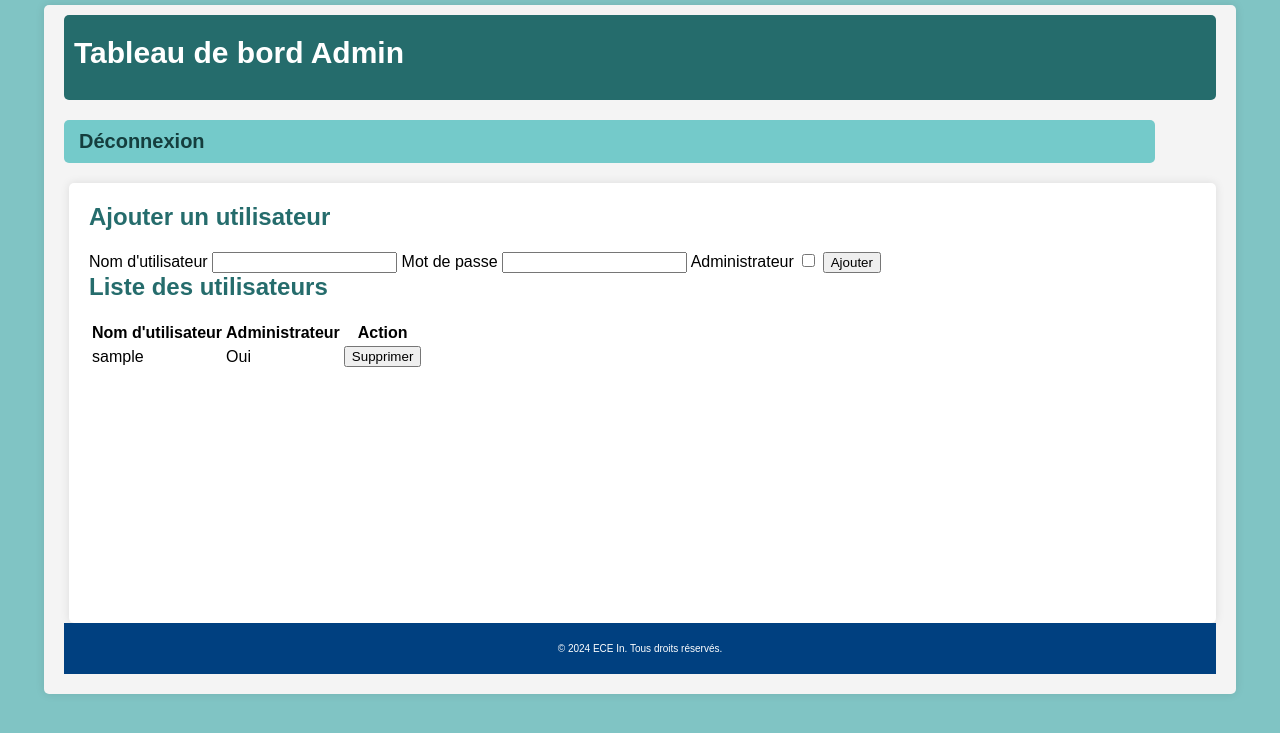
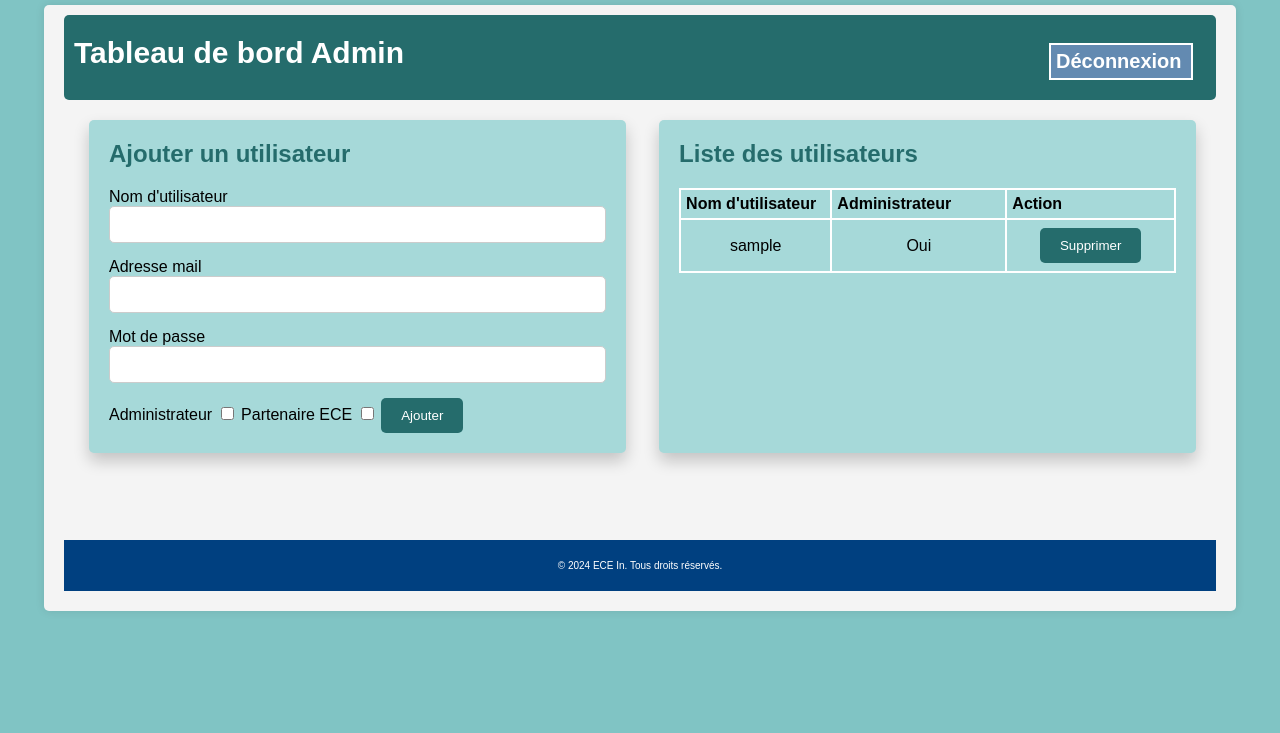
Before and after one commit to Miguelfr1/ECE_in, a PHP site: page /admin_dashboard.php in a window 1280 px wide. Shown: the top 733 px of the page. Run offline with PHP 8.4, Linux system fonts and the light colour scheme; the visitor is signed in with stand-in values (Sample User, id 1); tables that the repository leaves empty or names only in its code hold one stand-in row (values such as "Sample post").

Commit message:
admin_dashboard.php

```diff
--- a/admin_dashboard.php
+++ b/admin_dashboard.php
@@ -23,10 +23,12 @@ if (!$user['is_admin']) {
 // Ajouter un nouvel utilisateur
 if ($_SERVER["REQUEST_METHOD"] == "POST" && isset($_POST['add_user'])) {
     $new_username = $_POST['new_username'];
+    $new_mail = $_POST['new_mail'];
     $new_password = password_hash($_POST['new_password'], PASSWORD_DEFAULT);
     $new_is_admin = isset($_POST['new_is_admin']) ? 1 : 0;
+    $new_is_partner = isset($_POST['new_is_partner']) ? 1 : 0;
 
-    $add_user_sql = "INSERT INTO users (username, password, is_admin) VALUES ('$new_username', '$new_password', '$new_is_admin')";
+    $add_user_sql = "INSERT INTO users (username, email, password, is_admin, partenaire_ece) VALUES ('$new_username', '$new_mail', '$new_password', '$new_is_admin', '$new_is_partner')";
     if ($conn->query($add_user_sql) === TRUE) {
         echo "Nouvel utilisateur ajouté avec succès!";
     } else {
@@ -66,15 +68,20 @@ $conn->close();
             <h1>Tableau de bord Admin</h1>
         </div>
 
-        <div class="navigation">
+        <div class="deconnexion">
             <a href="logout.php">Déconnexion</a>
         </div>
 
-        <div class="section">
+        <div class="section1">
+            <div class="blocprincipal">
+                <div class="blocadmin1">
                     <h2>Ajouter un utilisateur</h2>
                     <form method="POST" action="admin_dashboard.php">
                         <label for="new_username">Nom d'utilisateur</label>
                         <input type="text" id="new_username" name="new_username" required>
+
+                        <label for="new_mail">Adresse mail</label>
+                        <input type="text" id="new_mail" name="new_mail" required>
 
                         <label for="new_password">Mot de passe</label>
                         <input type="password" id="new_password" name="new_password" required>
@@ -82,9 +89,13 @@ $conn->close();
                         <label for="new_is_admin">Administrateur</label>
                         <input type="checkbox" id="new_is_admin" name="new_is_admin">
 
+                        <label for="new_is_partner">Partenaire ECE</label>
+                        <input type="checkbox" id="new_is_partner" name="new_is_partner">
+
                         <button type="submit" name="add_user">Ajouter</button>
                     </form>
-
+                </div>
+                <div class="blocadmin2">
                     <h2>Liste des utilisateurs</h2>
                     <table>
                         <tr>
@@ -112,6 +123,8 @@ $conn->close();
                         ?>
                     </table>
                 </div>
+            </div>
+        </div>
 
         <div class="footer">
             <p>&copy; 2024 ECE In. Tous droits réservés.</p>
```
Lines whose indentation alone changed are shown as unchanged.
